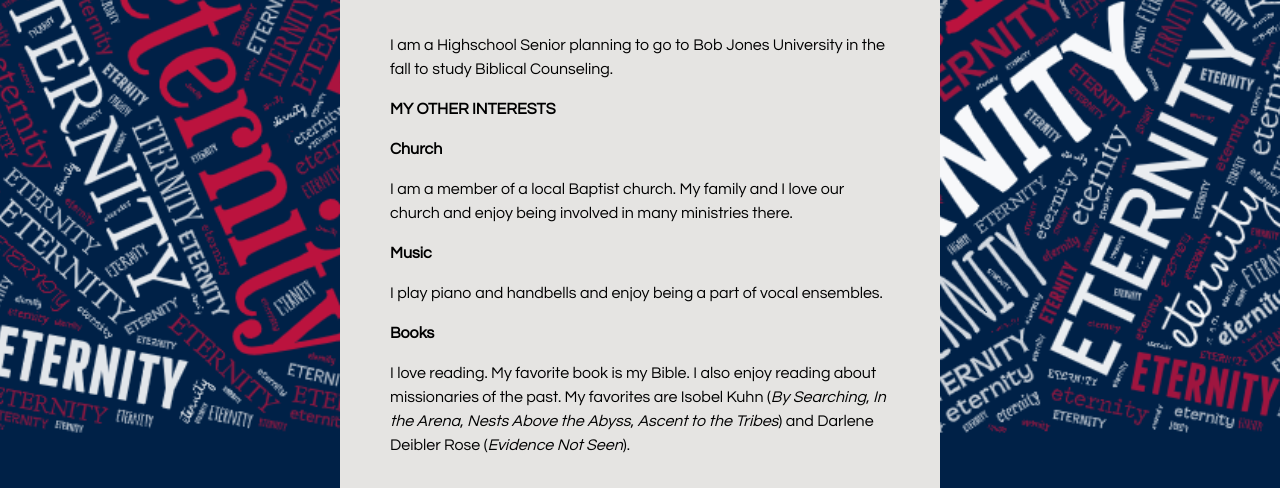
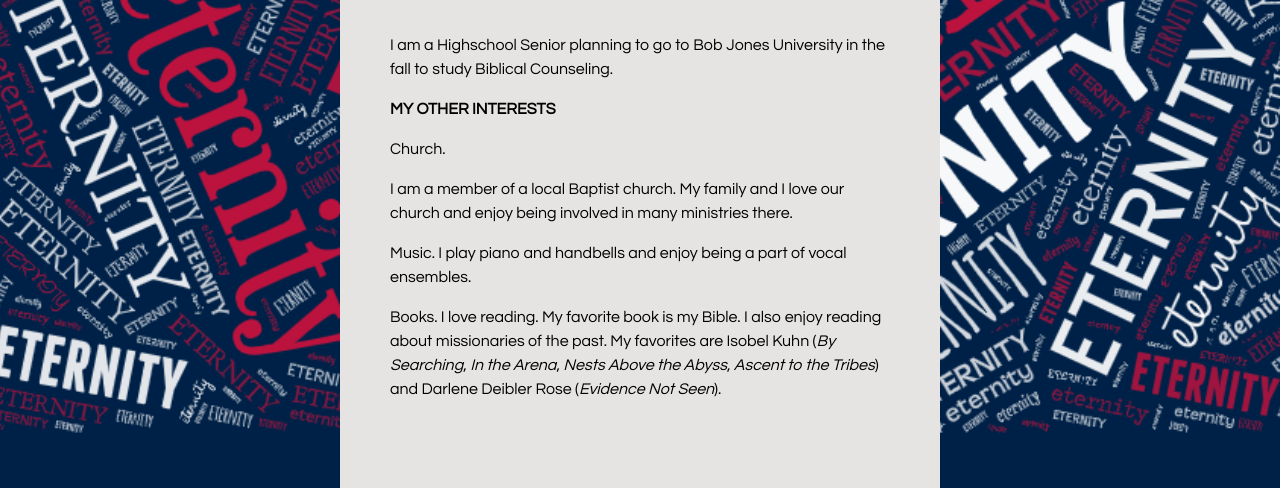
Before and after one commit to mjone713/mjone713.github.io, a plain HTML site: page index.html in a window 1280 px wide. Shown: the part 1140-1628 px from the top of the page. Drawn offline with Linux system fonts and the light colour scheme.

Commit message:
Update index.html

```diff
--- a/index.html
+++ b/index.html
@@ -66,9 +66,9 @@ h7 {
         <h6>MY EDUCATION</h6>
         <p>I am a Highschool Senior planning to go to Bob Jones University in the fall to study Biblical Counseling.</p>
         <p style="font-weight:bold">MY OTHER INTERESTS</p>
-        <p style="font-weight:bold">Church</p><p>I am a member of a local Baptist church. My family and I love our church and enjoy being involved in many ministries there.</p>
-        <p style="font-weight:bold">Music</p><p>I play piano and handbells and enjoy being a part of vocal ensembles.</p>
-        <p style="font-weight:bold">Books</p><p>I love reading. My favorite book is my Bible. I also enjoy reading about missionaries of the past. My favorites are Isobel Kuhn (<em>By Searching</em>, <em>In the Arena</em>, <em>Nests Above the Abyss</em>, <em>Ascent to the Tribes</em>) and Darlene Deibler Rose (<em>Evidence Not Seen</em>). </p>
+        <p> <bold>Church.</bold><p>I am a member of a local Baptist church. My family and I love our church and enjoy being involved in many ministries there.</p>
+        <p> <bold>Music.</bold> I play piano and handbells and enjoy being a part of vocal ensembles.</p>
+        <p> <bold>Books.</bold> I love reading. My favorite book is my Bible. I also enjoy reading about missionaries of the past. My favorites are Isobel Kuhn (<em>By Searching</em>, <em>In the Arena</em>, <em>Nests Above the Abyss</em>, <em>Ascent to the Tribes</em>) and Darlene Deibler Rose (<em>Evidence Not Seen</em>). </p>
         <br>
         <br>
         <br>
```
